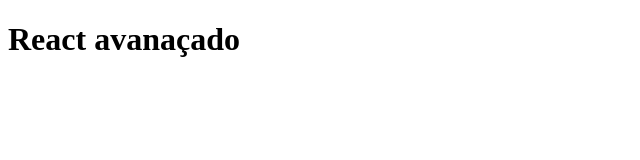
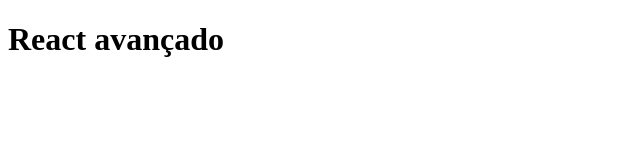
Before and after one commit to rogeriobispo/advanced-react, a React (Vite) app: page / in a window 1280 px wide. Shown: the top 160 px of the page, without its empty margins (0-640 px from the left). Built offline with nearby package versions, Linux system fonts and the light colour scheme.

Commit message:
feat: fix usulles import and title on app

```diff
--- a/src/App.tsx
+++ b/src/App.tsx
@@ -1,11 +1,8 @@
-import ParentComponent from "./ components/controlled/parentComponent"
-import UnControlledComponent from "./ components/uncontrolled"
-
 function App() {
 
   return (
     <>
-      <h1>React avanaçado</h1>
+      <h1>React avançado</h1>
     </>
   )
 }
```
